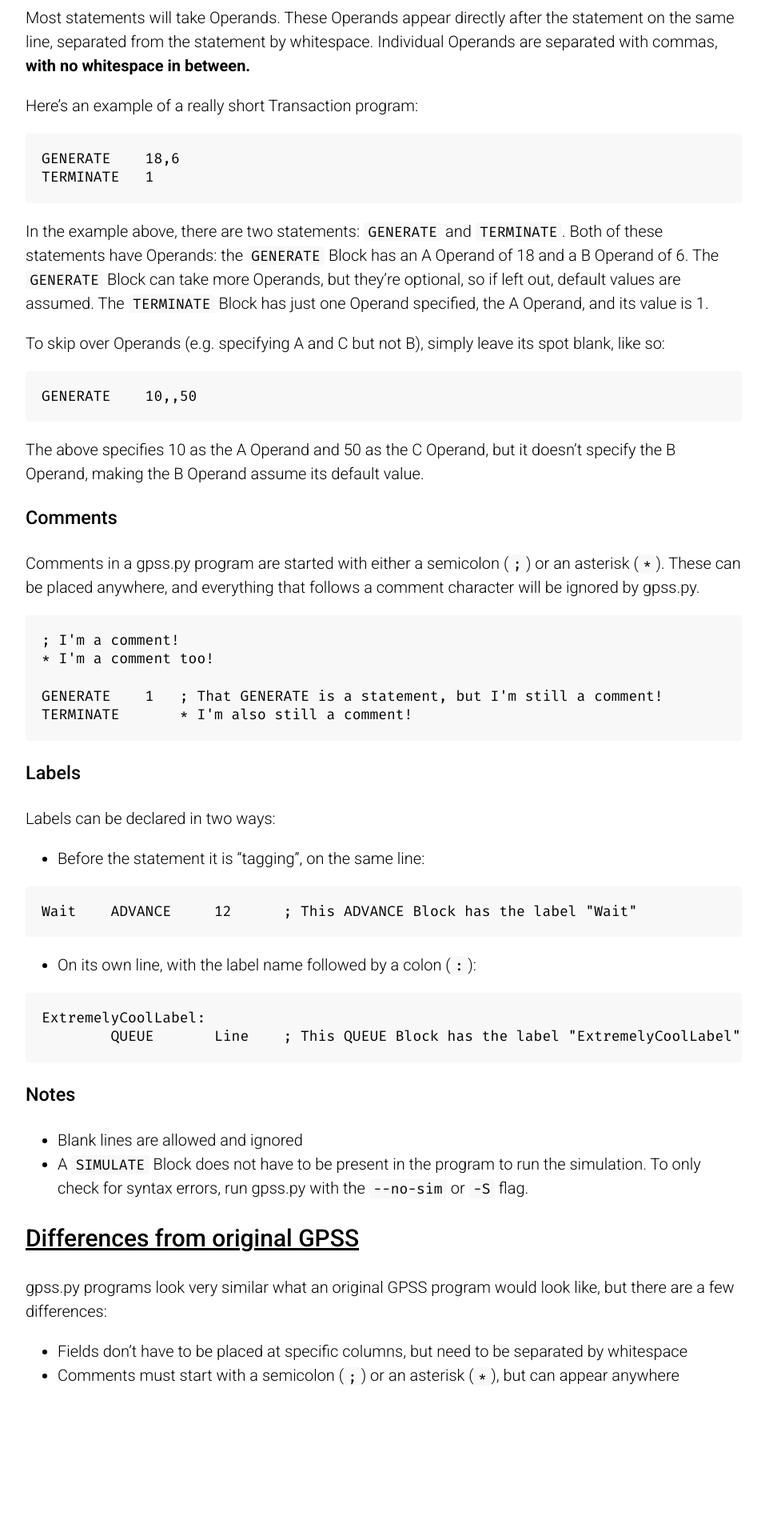
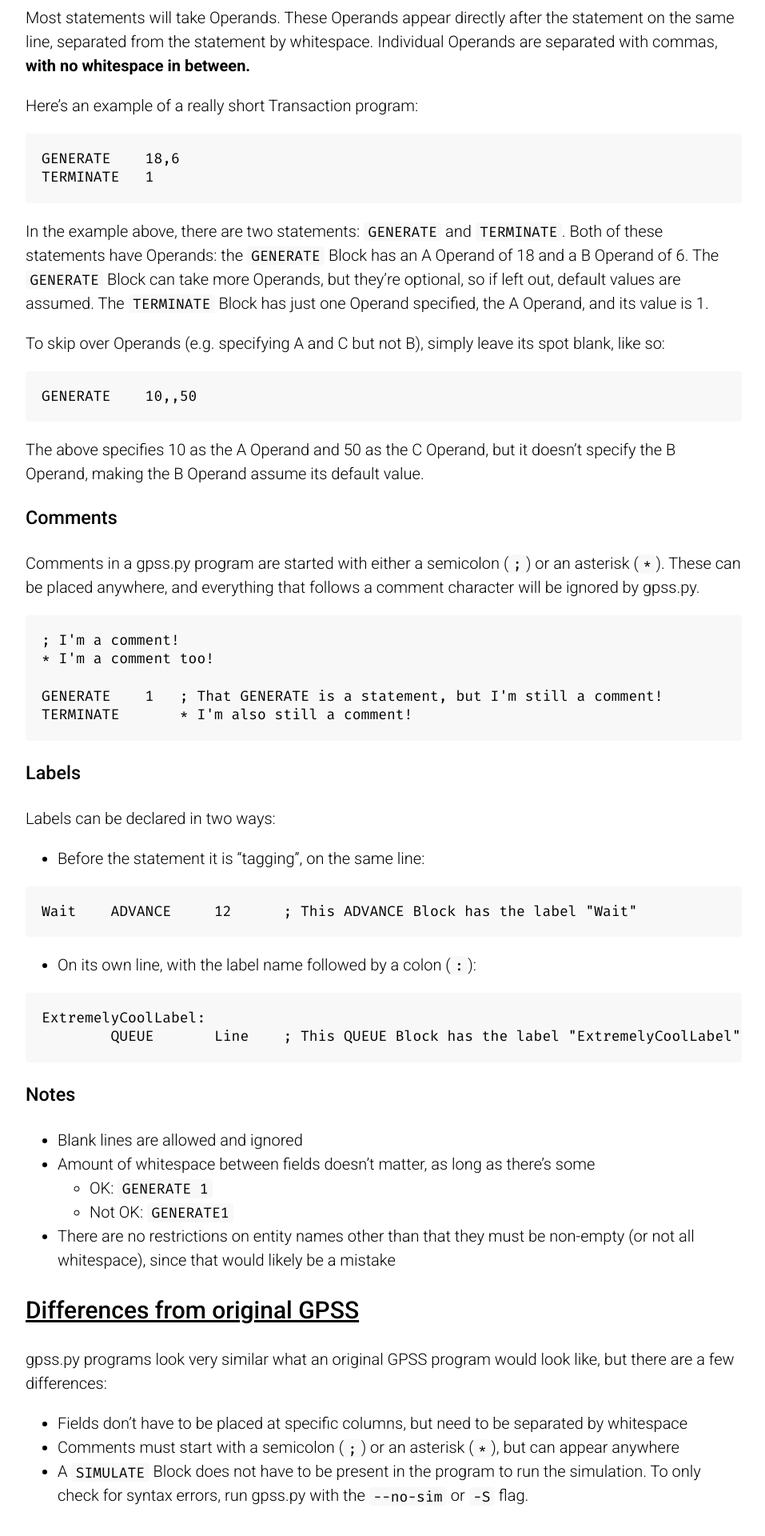
Before and after one commit to martendo/gpss.py, a Jekyll site: the page built from docs/syntax.md, in a window 1280 px wide. Shown: the part 739-2659 px from the top of the page at 80% size, without its empty margins (160-1117 px from the left). Built offline with Jekyll 4.4.1, drawn with Linux system fonts in a browser that asks for light colours.

Commit message:
Update syntax notes

```diff
--- a/docs/syntax.md
+++ b/docs/syntax.md
@@ -77,9 +77,12 @@ ExtremelyCoolLabel:
 
 ### Notes
 - Blank lines are allowed and ignored
-- A `SIMULATE` Block does not have to be present in the program to run
-the simulation. To only check for syntax errors, run gpss.py with the
-`--no-sim` or `-S` flag.
+- Amount of whitespace between fields doesn't matter, as long as there's
+some
+  - OK: `GENERATE 1`
+  - Not OK: `GENERATE1`
+- There are no restrictions on entity names other than that they must be
+non-empty (or not all whitespace), since that would likely be a mistake
 
 ## Differences from original GPSS
 gpss.py programs look very similar what an original GPSS program would
@@ -88,3 +91,6 @@ look like, but there are a few differences:
 separated by whitespace
 - Comments must start with a semicolon (`;`) or an asterisk (`*`), but
 can appear anywhere
+- A `SIMULATE` Block does not have to be present in the program to run
+the simulation. To only check for syntax errors, run gpss.py with the
+`--no-sim` or `-S` flag.
```
